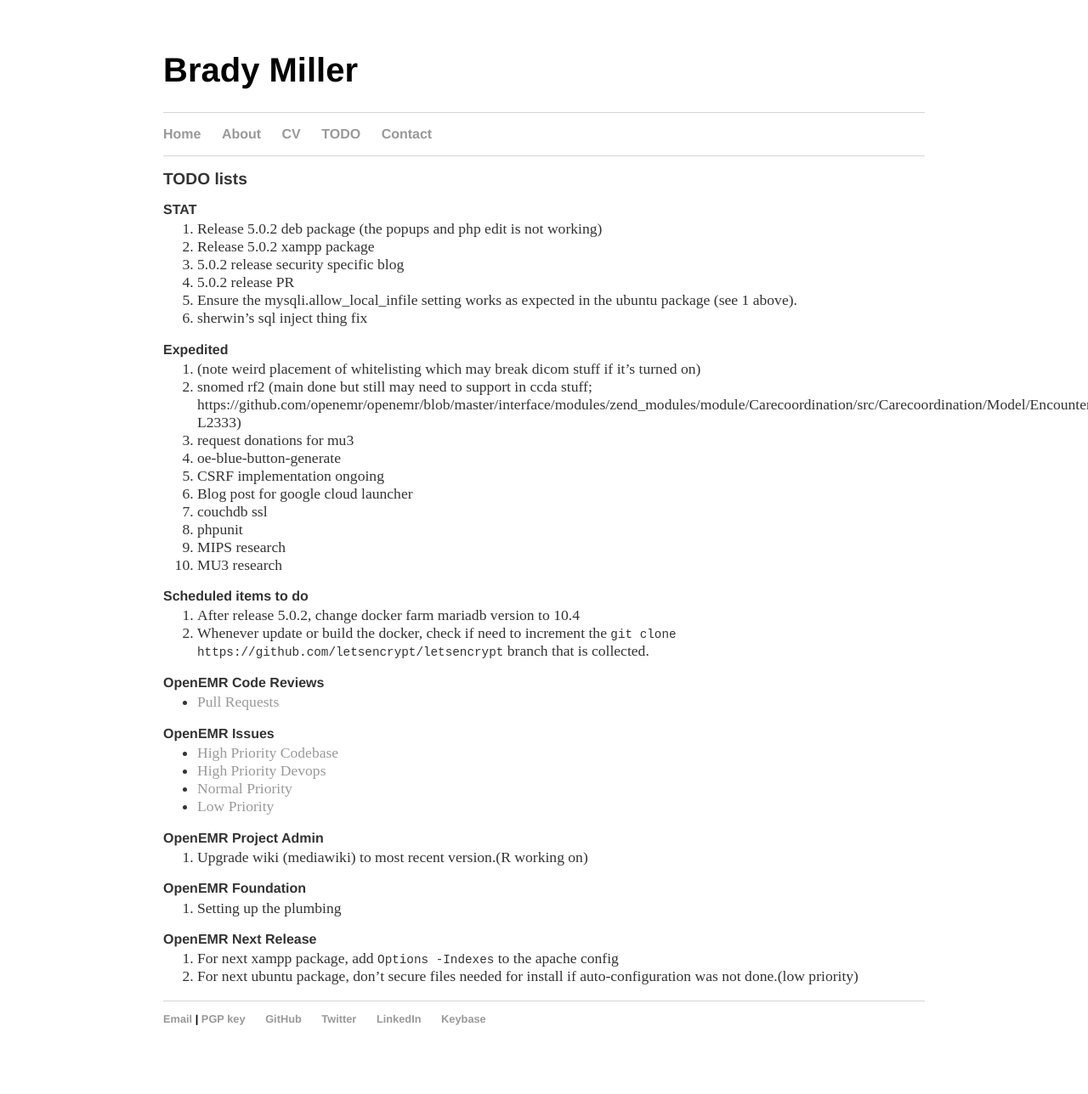
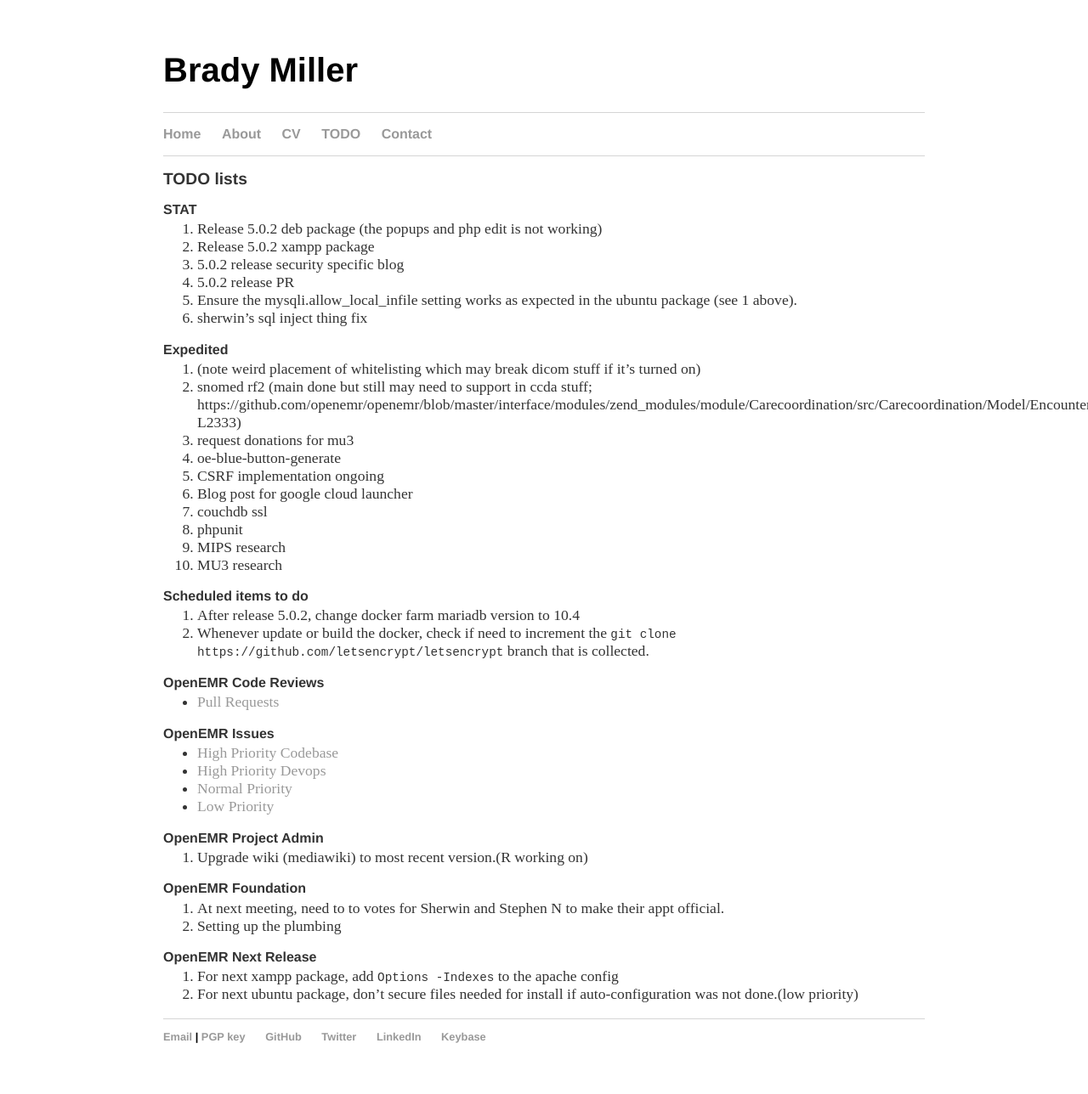
Before and after one commit to bradymiller/bradymiller.github.io, a Jekyll site: the page built from todo/index.md, in a window 1280 px wide. Shown: the whole page at 85% size. Built offline with Jekyll 4.4.1, drawn with Linux system fonts in a browser that asks for light colours; our own code applies the rules of GitHub Pages for plain Markdown files; before the commit the page ends 1267 px from its top, so only the background shows below that.

Commit message:
Update index.md

```diff
--- a/todo/index.md
+++ b/todo/index.md
@@ -40,6 +40,7 @@ layout: default
 1. Upgrade wiki (mediawiki) to most recent version.(R working on)
 
 ### OpenEMR Foundation
+1. At next meeting, need to to votes for Sherwin and Stephen N to make their appt official.
 1. Setting up the plumbing
 
 ### OpenEMR Next Release
```
